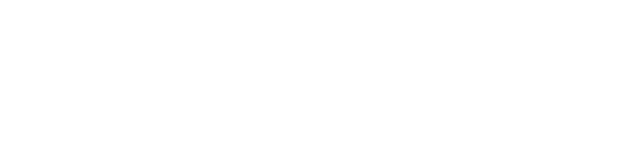
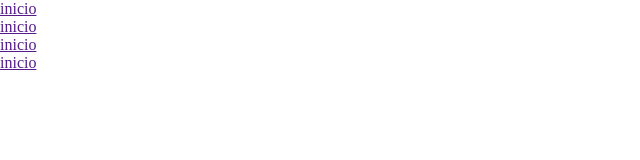
Before and after one commit to cardenasmaximiliano/sitio-pepito, a plain HTML site: page index.html in a window 1280 px wide. Shown: the whole page, without its empty margins (0-640 px from the left). Drawn offline with Linux system fonts and the light colour scheme.

Commit message:
creacion de navbar

```diff
--- a/index.html
+++ b/index.html
@@ -8,7 +8,14 @@
 </head>
 <body>
     <header>
-
+        <nav>
+            <ul>
+                <li><a href="">inicio</a></li>
+                <li><a href="">inicio</a></li>
+                <li><a href="">inicio</a></li>
+                <li><a href="">inicio</a></li>
+            </ul>
+        </nav>
     </header>
     <main>
 
```
